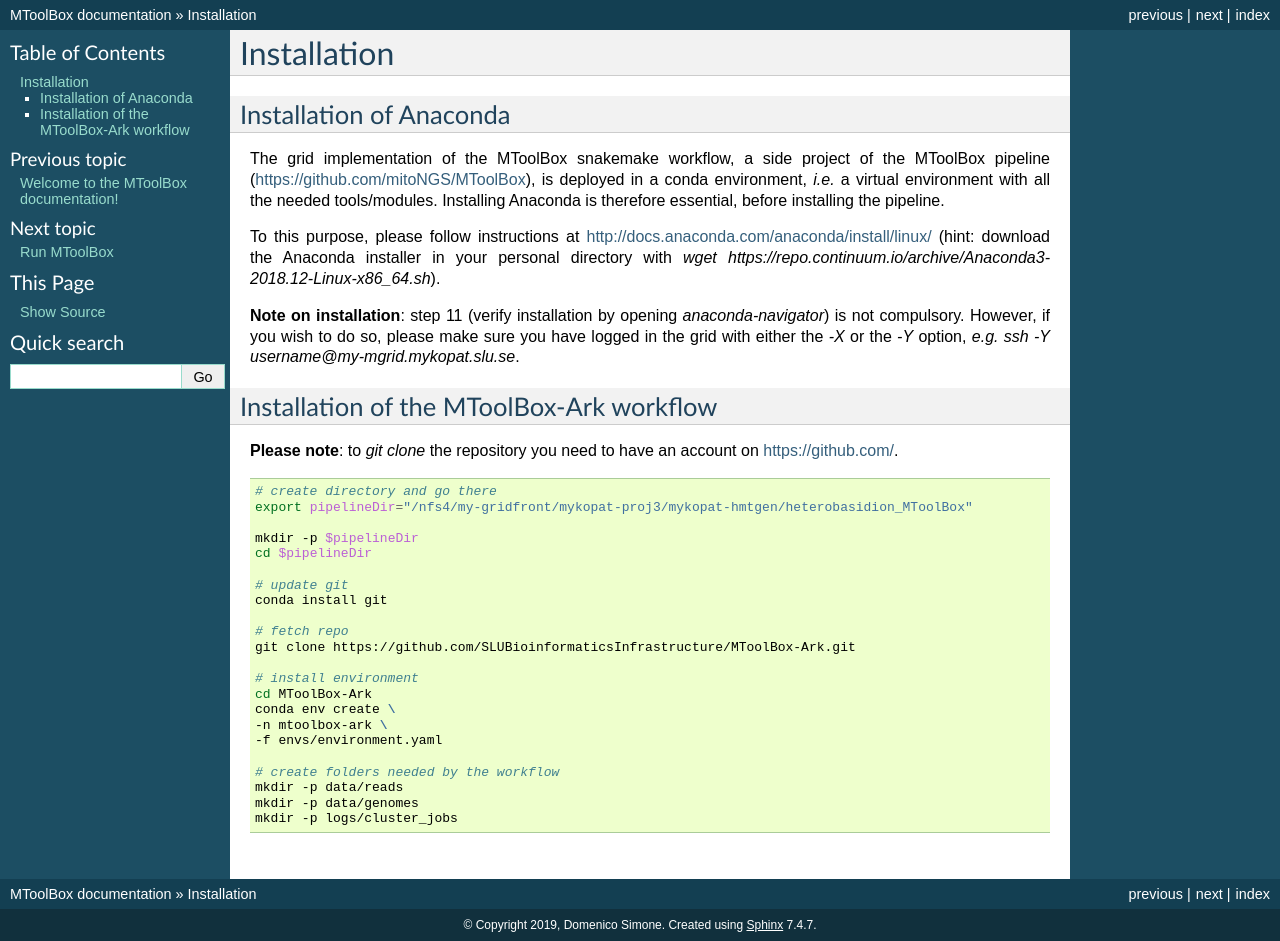
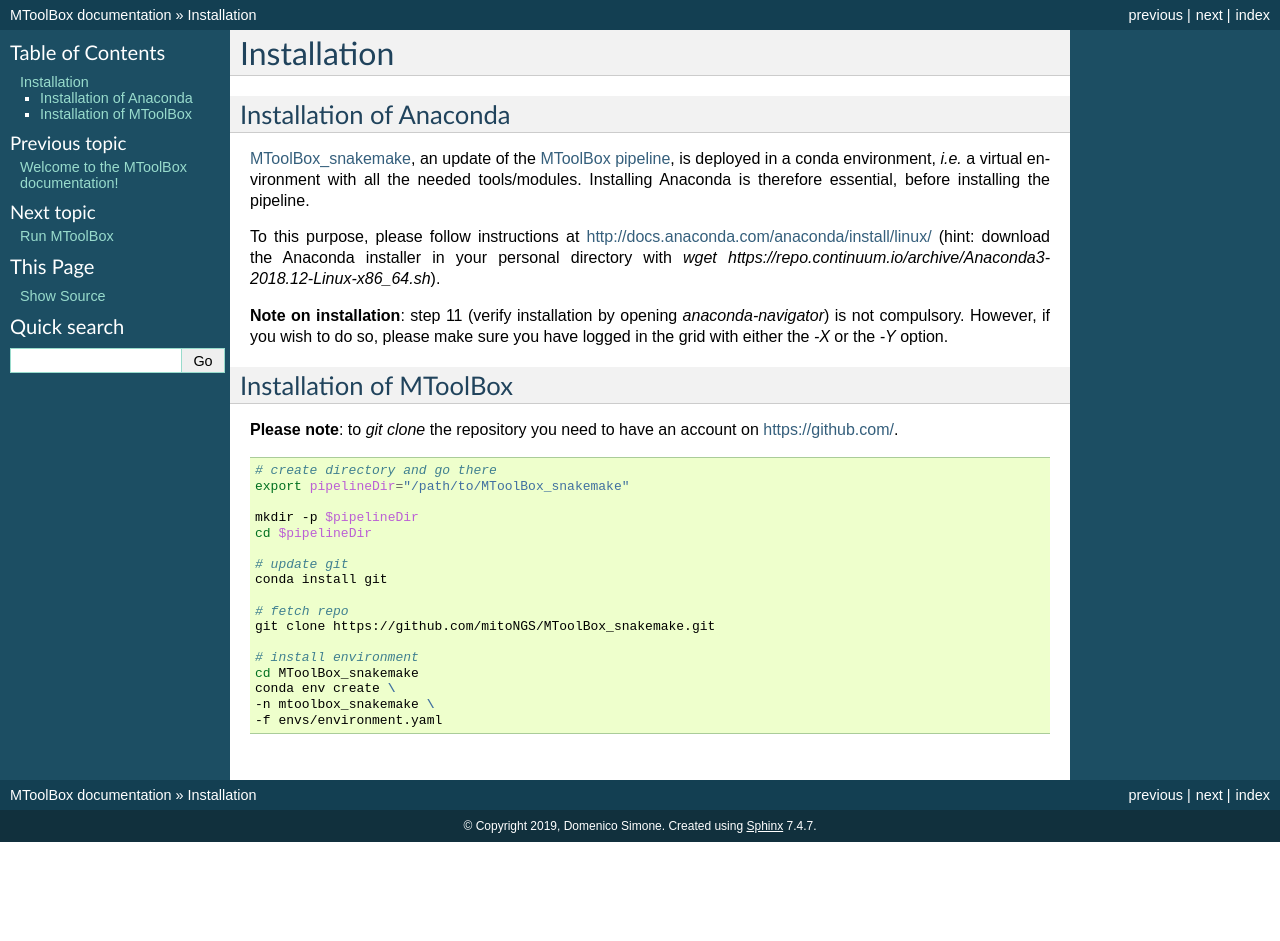
Before and after one commit to mitoNGS/MToolBox_snakemake, a Sphinx documentation site: the page built from doc/installation.rst, in a window 1280 px wide. Built offline with Sphinx 7.4.7, drawn with Linux system fonts in a browser that asks for light colours; after the commit the page ends 900 px from its top, so only the background shows below that.

Commit message:
Updated docs

```diff
--- a/doc/installation.rst
+++ b/doc/installation.rst
@@ -4,21 +4,21 @@
 Installation of Anaconda
 ------------------------
 
-The grid implementation of the MToolBox snakemake workflow, a side project of the MToolBox pipeline (https://github.com/mitoNGS/MToolBox), is deployed in a conda environment, *i.e.* a virtual environment with all the needed tools/modules. Installing Anaconda is therefore essential, before installing the pipeline.
+`MToolBox_snakemake`_, an update of the `MToolBox pipeline`_, is deployed in a conda environment, *i.e.* a virtual environment with all the needed tools/modules. Installing Anaconda is therefore essential, before installing the pipeline.
 
 To this purpose, please follow instructions at http://docs.anaconda.com/anaconda/install/linux/ (hint: download the Anaconda installer in your personal directory with  `wget https://repo.continuum.io/archive/Anaconda3-2018.12-Linux-x86_64.sh`).
 
-**Note on installation**: step 11 (verify installation by opening `anaconda-navigator`) is not compulsory. However, if you wish to do so, please make sure you have logged in the grid with either the `-X` or the `-Y` option, *e.g.* `ssh -Y username@my-mgrid.mykopat.slu.se`.
+**Note on installation**: step 11 (verify installation by opening `anaconda-navigator`) is not compulsory. However, if you wish to do so, please make sure you have logged in the grid with either the `-X` or the `-Y` option.
 
-Installation of the MToolBox-Ark workflow
------------------------------------------
+Installation of MToolBox
+------------------------
 
 **Please note**: to `git clone` the repository you need to have an account on https://github.com/.
 
 .. code-block:: bash
 
     # create directory and go there
-    export pipelineDir="/nfs4/my-gridfront/mykopat-proj3/mykopat-hmtgen/heterobasidion_MToolBox"
+    export pipelineDir="/path/to/MToolBox_snakemake"
 
     mkdir -p $pipelineDir
     cd $pipelineDir
@@ -27,15 +27,13 @@
     conda install git
 
     # fetch repo
-    git clone https://github.com/SLUBioinformaticsInfrastructure/MToolBox-Ark.git
+    git clone https://github.com/mitoNGS/MToolBox_snakemake.git
 
     # install environment
-    cd MToolBox-Ark
+    cd MToolBox_snakemake
     conda env create \
-    -n mtoolbox-ark \
+    -n mtoolbox_snakemake \
     -f envs/environment.yaml
 
-    # create folders needed by the workflow
-    mkdir -p data/reads
-    mkdir -p data/genomes
-    mkdir -p logs/cluster_jobs
+.. _`MToolBox_snakemake`: https://github.com/mitoNGS/MToolBox_snakemake
+.. _`MToolBox pipeline`: https://github.com/mitoNGS/MToolBox
```
Also changed, not shown: doc/run-the-pipeline.rst (+17 -0 lines).
